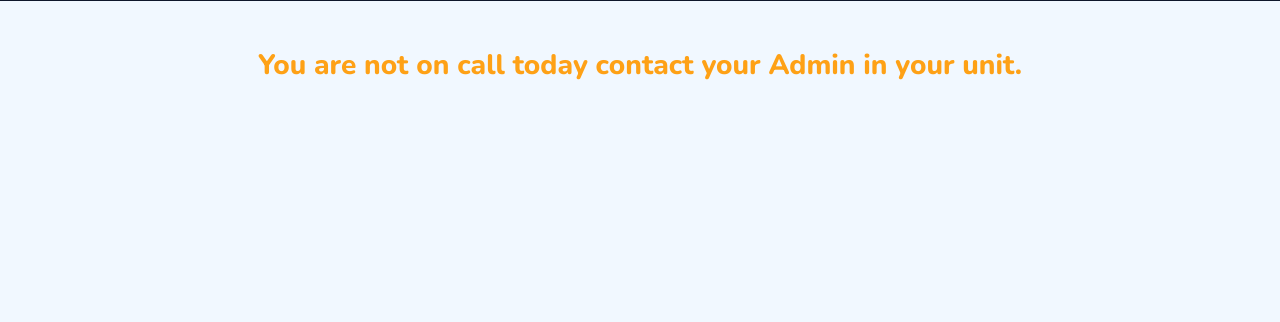
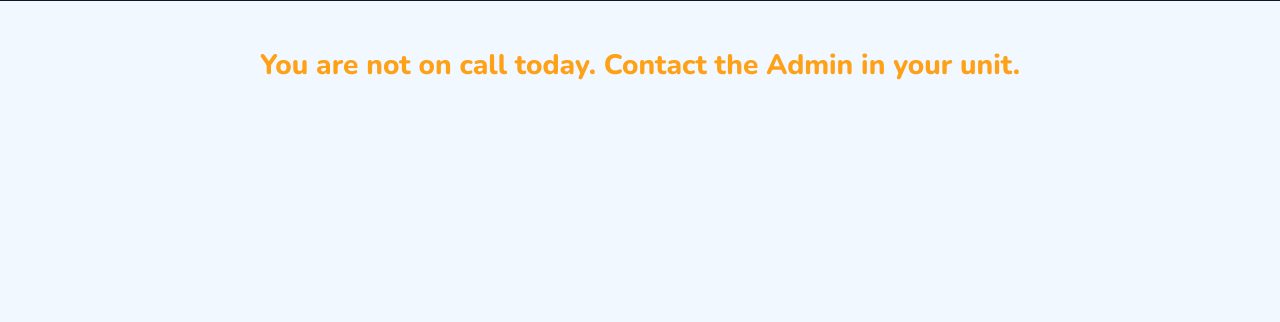
Before and after one commit to salam081/canteen, a Django app: page /meal_request in a window 1280 px wide. Shown: the part 111-433 px from the top of the page. Run offline with Django 4.2, Linux system fonts and the light colour scheme; a user stored in the database is signed in; data comes from the database, SQL or seed files in the repository; both versions use the stored data as it was after the commit; some libraries are stand-ins or nearby versions.

```diff
--- a/templates/main/meal_request.html
+++ b/templates/main/meal_request.html
@@ -11,7 +11,7 @@
 </style>
 <div class="container-xxl d-flex justify-content-center align-items-center">
   {% if not on_call %}
-  <h3 class="text-primary text-center mt-5">You are not on call today contact your Admin in your unit.</h3>
+  <h3 class="text-primary text-center mt-5">You are not on call today. Contact the Admin in your unit.</h3>
   {% else %}
   <div class="row g-5">
     <div class="text-center wow" data-wow-delay="0.1s">
--- a/templates/main/pending_meal_requests.html
+++ b/templates/main/pending_meal_requests.html
@@ -7,7 +7,7 @@
     <div class="text-center">
       <h3 class="section-title ff-secondary text-center text-primary font-monospace">Pending Meal Requests</h3>
   </div>
-    <div class="card col-12">
+    <div class="card col-12 mt-3">
     <div class="card-body">
 
       {% if requests %}
--- a/templates/main/user_request_details.html
+++ b/templates/main/user_request_details.html
@@ -126,7 +126,7 @@
       </div>
   </div>
 {% endfor %}
-<!-- <script>
+<script>
     const priceLimit = 1700;
 
     function showCustomAlert(message) {
@@ -176,7 +176,7 @@
             });
         });
     });
-</script> -->
+</script>
 
 
 
```
Also changed, not shown: db.sqlite3.
